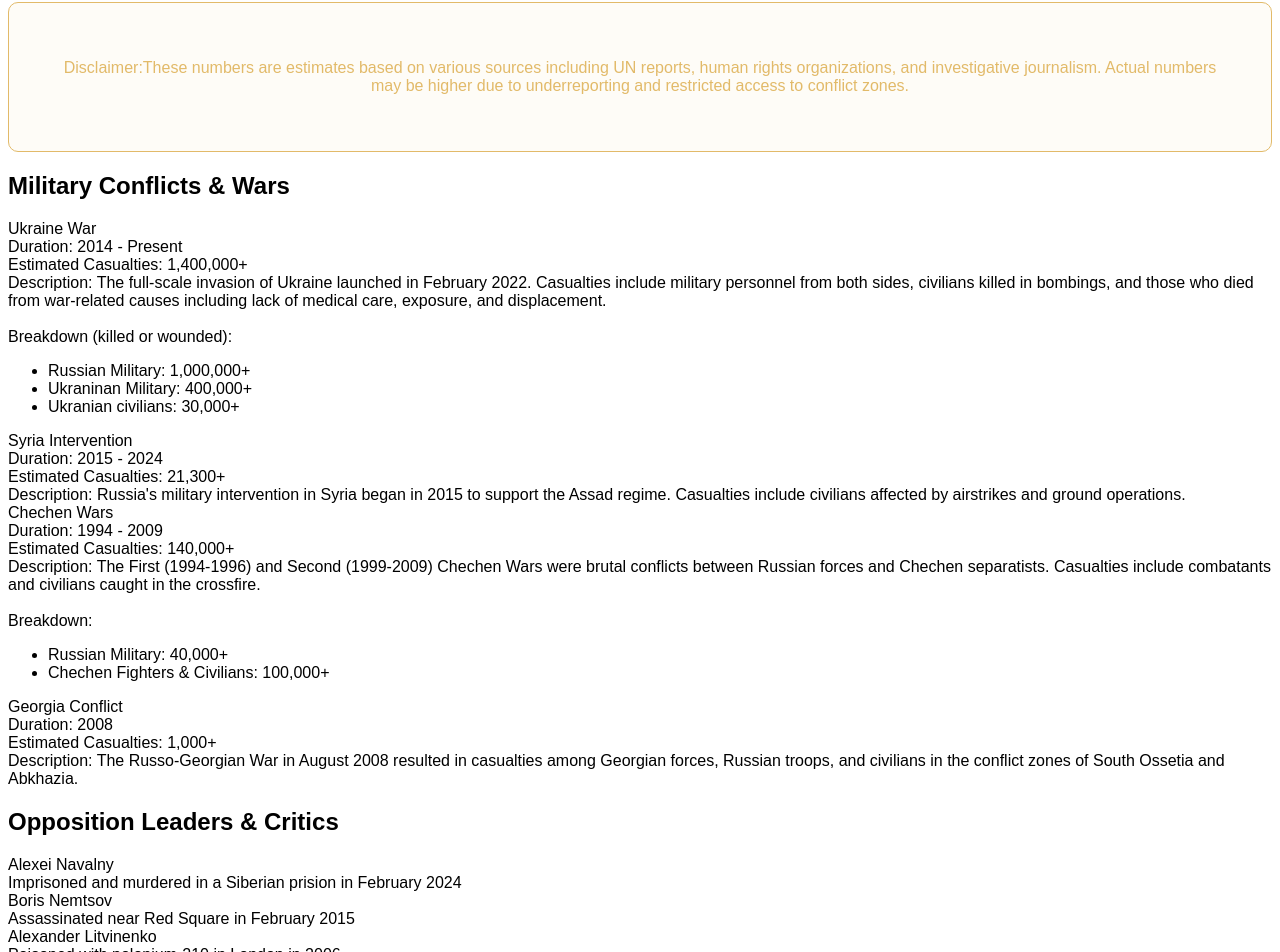
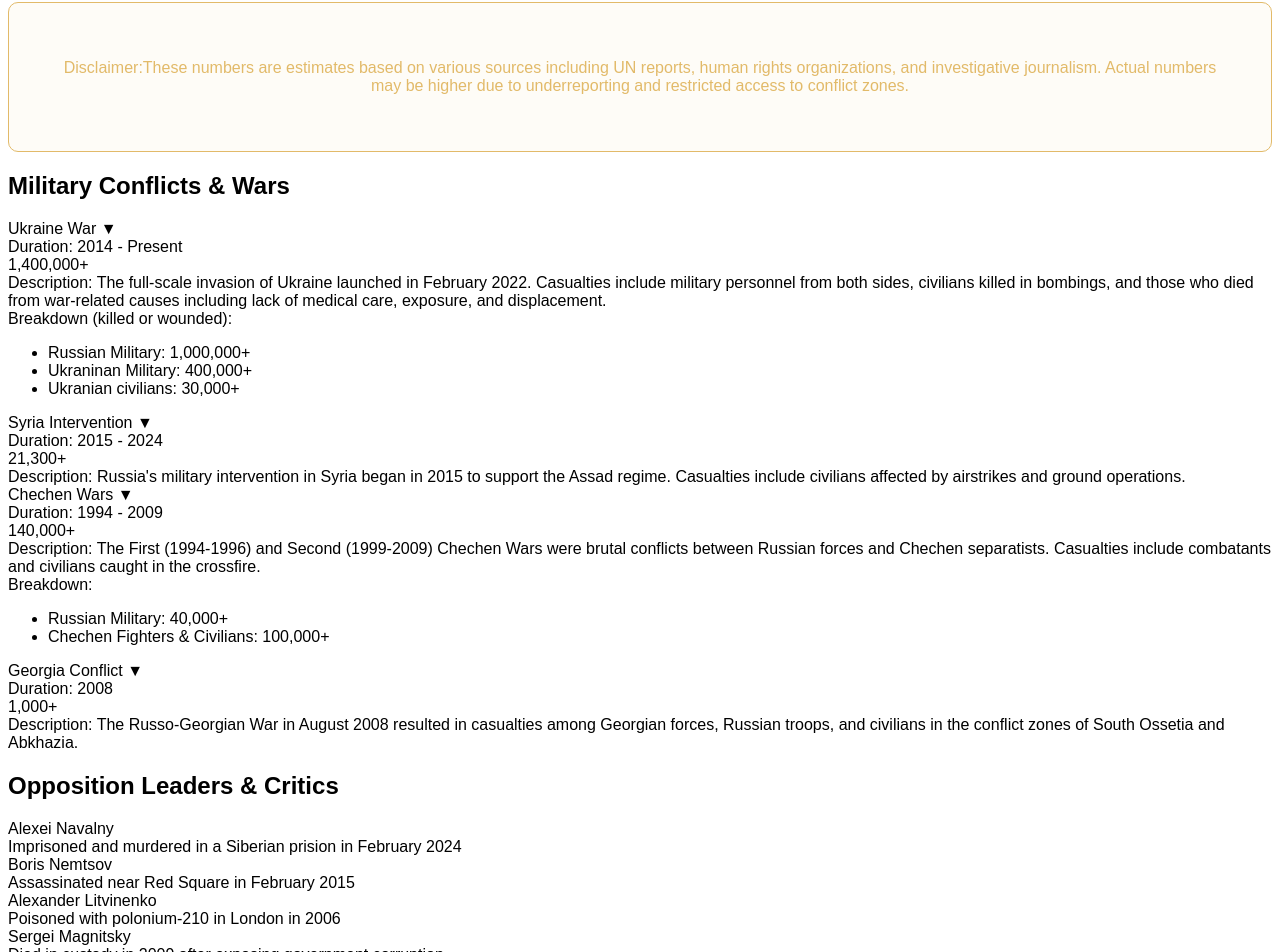
Before and after one commit to arsensadu95/Putin-Death-Toll, a plain HTML site: page index.html in a window 1280 px wide. Shown: the part 300-1252 px from the top of the page. Drawn offline with Linux system fonts and the light colour scheme.

Commit message:
Updates for CSS integretaion

```diff
--- a/index.html
+++ b/index.html
@@ -20,59 +20,61 @@
         <p>Disclaimer:These numbers are estimates based on various sources including UN reports, human rights organizations, and investigative journalism. Actual numbers may be higher due to underreporting and restricted access to conflict zones.</p>
     </div>
 
-    <section class="military conflicts-section"> <!---Military Conflicts & Wars Section-->
-        <h2>Military Conflicts & Wars</h2>
+    <section class="conflicts-section"> <!---Military Conflicts & Wars Sections-->
+        <h2 class="section-title">Military Conflicts & Wars</h2>
         <div class="conflict-grid">
             <div class="conflict-card">
                 <div class="conflict-name">
-                    Ukraine War
+                    Ukraine War <span class="expand-icon">▼</span>
                 </div>
                 <div class="conflict-details">
-                    <div class="conflict-duration">Duration: 2014 - Present</div>
-                    <div class="conflict-casualties">Estimated Casualties: 1,400,000+</div> <!---Add dynamic number here--->
-                    <div class="conflict-description">Description: The full-scale invasion of Ukraine launched in February 2022. Casualties include military personnel from both sides, civilians killed in bombings, and those who died from war-related causes including lack of medical care, exposure, and displacement.</div>
+                    <div class="conflict-period">Duration: 2014 - Present</div>
+                    <div class="conflict-casualties">1,400,000+</div> <!---Add dynamic number here--->
+                    <div class="conflict-description">Description: The full-scale invasion of Ukraine launched in February 2022. Casualties include military personnel from both sides, civilians killed in bombings, and those who died from war-related causes including lack of medical care, exposure, and displacement.
                     <br> Breakdown (killed or wounded):
                     <ul>
                         <li>Russian Military: 1,000,000+</li>
                         <li>Ukraninan Military: 400,000+</li>
                         <li>Ukranian civilians: 30,000+</li>
                     </ul>
+                    </div>
                 </div>
             </div>
             <div class="conflict-card">
                 <div class="conflict-name">
-                    Syria Intervention
+                    Syria Intervention <span class="expand-icon">▼</span>
                 </div>
                 <div class="conflict-details">
-                    <div class="conflict-duration">Duration: 2015 - 2024</div>
-                    <div class="conflict-casualties">Estimated Casualties: 21,300+</div> <!---Add dynamic number here--->
+                    <div class="conflict-period">Duration: 2015 - 2024</div>
+                    <div class="conflict-casualties">21,300+</div> <!---Add dynamic number here--->
                     <div class="conflict-description">Description: Russia's military intervention in Syria began in 2015 to support the Assad regime. Casualties include civilians affected by airstrikes and ground operations.</div>
                 </div>
             </div>
 
             <div class="conflict-card">
                 <div class="conflict-name">
-                    Chechen Wars
+                    Chechen Wars <span class="expand-icon">▼</span>
                 </div>
                 <div class="conflict-details">
-                    <div class="conflict-duration">Duration: 1994 - 2009</div>
-                    <div class="conflict-casualties">Estimated Casualties: 140,000+</div> <!---Add dynamic number here--->
-                    <div class="conflict-description">Description: The First (1994-1996) and Second (1999-2009) Chechen Wars were brutal conflicts between Russian forces and Chechen separatists. Casualties include combatants and civilians caught in the crossfire.</div>
+                    <div class="conflict-period">Duration: 1994 - 2009</div>
+                    <div class="conflict-casualties">140,000+</div> <!---Add dynamic number here--->
+                    <div class="conflict-description">Description: The First (1994-1996) and Second (1999-2009) Chechen Wars were brutal conflicts between Russian forces and Chechen separatists. Casualties include combatants and civilians caught in the crossfire.
                     <br> Breakdown:
                     <ul>
                         <li>Russian Military: 40,000+</li>
                         <li>Chechen Fighters & Civilians: 100,000+</li>
                     </ul>
+                    </div>
                 </div>
             </div>
 
             <div class="conflict-card">
                 <div class="conflict-name">
-                    Georgia Conflict
+                    Georgia Conflict <span class="expand-icon">▼</span>
                 </div>
                 <div class="conflict-details">
-                    <div class="conflict-duration">Duration: 2008</div>
-                    <div class="conflict-casualties">Estimated Casualties: 1,000+</div> <!---Add dynamic number here--->
+                    <div class="conflict-period">Duration: 2008</div>
+                    <div class="conflict-casualties">1,000+</div> <!---Add dynamic number here--->
                     <div class="conflict-description">Description: The Russo-Georgian War in August 2008 resulted in casualties among Georgian forces, Russian troops, and civilians in the conflict zones of South Ossetia and Abkhazia.</div>
                 </div>
             </div>
@@ -80,7 +82,7 @@
         </div>
     </section>
 
-    <section class="political-assassinations"> <!---Assassinations & Political Repressions Section-->
+    <section class="opposition-section"> <!---Assassinations & Political Repressions Section-->
         <h2>Opposition Leaders & Critics</h2>
         <div class="opposition-grid">
             <div class="opposition-card">
```
